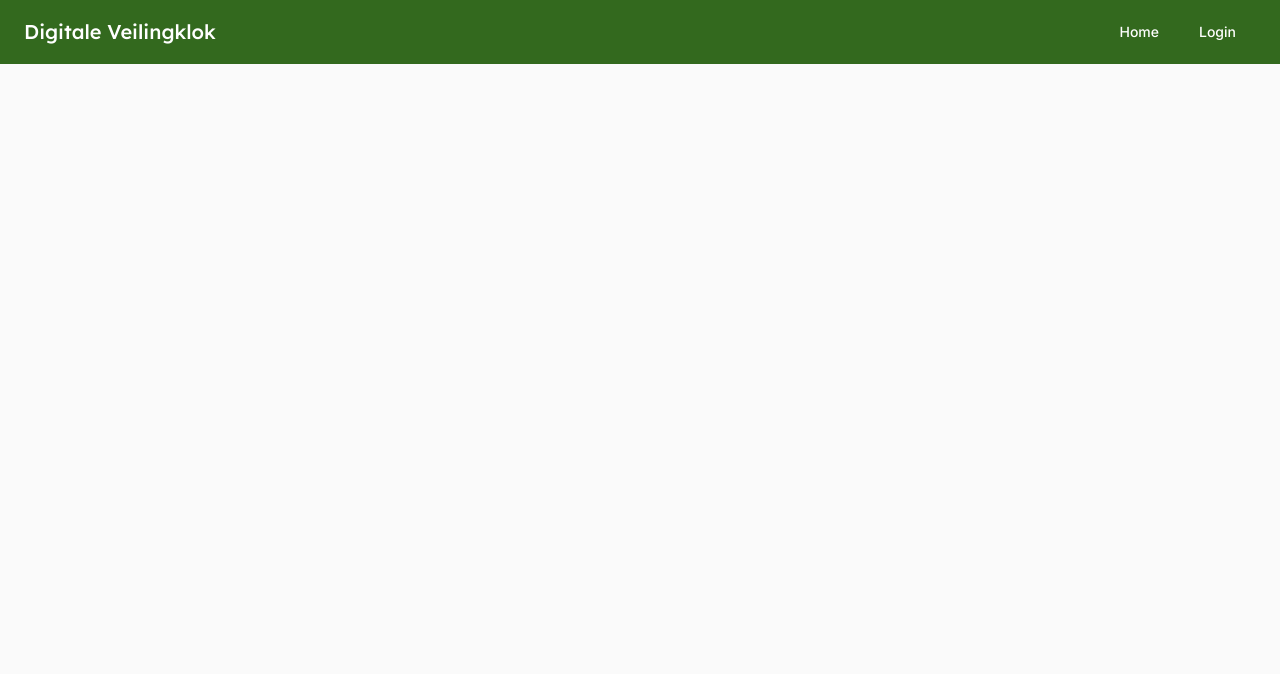
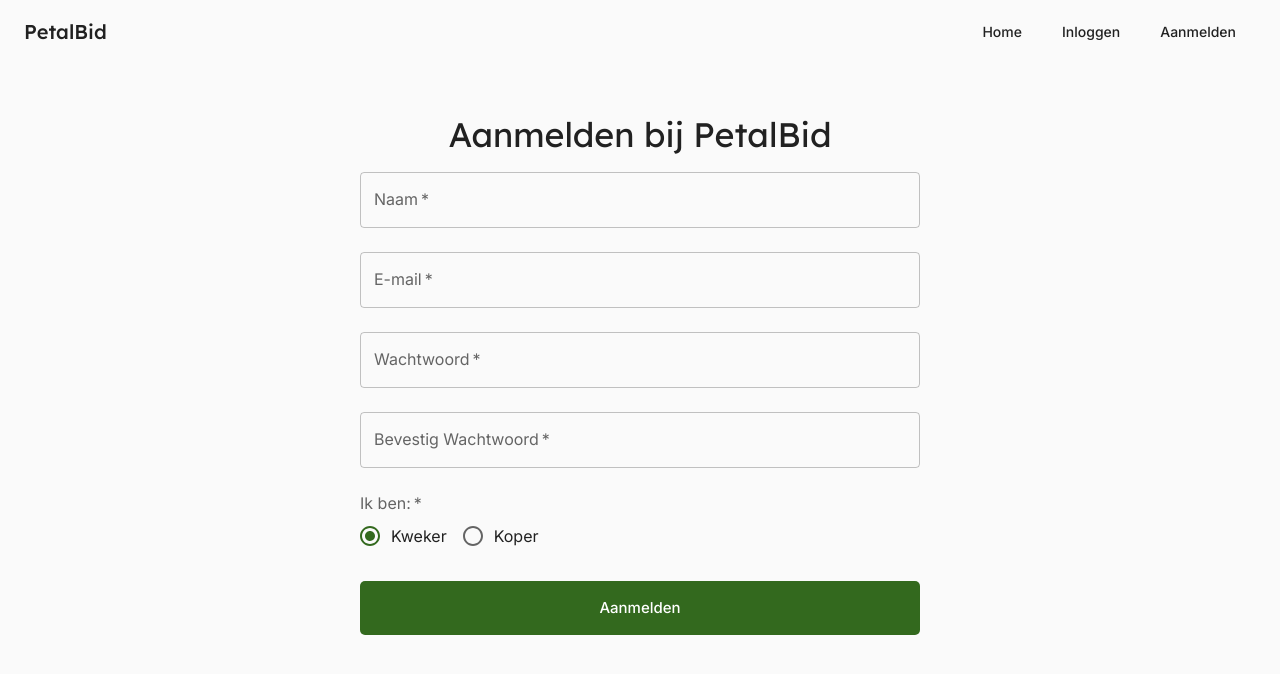
Before and after one commit to alex24106429/DigitaleVeilingklok, a React (Create React App) app in the folder client-app/: page /register in a window 1280 px wide. Shown: the top 674 px of the page. Built offline with nearby package versions, Linux system fonts and the light colour scheme.

Commit message:
update login, name, run config

```diff
--- a/client-app/src/App.tsx
+++ b/client-app/src/App.tsx
@@ -7,13 +7,17 @@ function App() {
 	return (
 		<div>
 			{/* Navigatiebalk met links */}
-			<AppBar position="static">
+			<AppBar position="static" sx={{
+				backgroundColor: (theme) => theme.palette.background.default,
+				color: (theme) => theme.palette.text.primary,
+			}}>
 				<Toolbar>
 					<Typography variant="h6" component="div" sx={{ flexGrow: 1 }}>
-						Digitale Veilingklok
+						PetalBid
 					</Typography>
 					<Button color="inherit" component={Link} to="/">Home</Button>
-					<Button color="inherit" component={Link} to="/login">Login</Button>
+					<Button color="inherit" component={Link} to="/login">Inloggen</Button>
+					<Button color="inherit" component={Link} to="/register">Aanmelden</Button>
 				</Toolbar>
 			</AppBar>
 
@@ -23,7 +27,8 @@ function App() {
 				<Route path="/" element={<HomePage />} />
 
 				{/* Als de URL '/login' is, toon de LoginPage component */}
-				<Route path="/login" element={<LoginPage />} />
+				<Route path="/login" element={<LoginPage isRegisterPage={false} />} />
+				<Route path="/register" element={<LoginPage isRegisterPage={true} />} />
 			</Routes>
 		</div>
 	);
--- a/client-app/src/pages/HomePage.tsx
+++ b/client-app/src/pages/HomePage.tsx
@@ -8,10 +8,10 @@ export function HomePage() {
 		<div>
 			<Box bgcolor={lightGreen[50]} width="100vw" padding={"50px"}>
 				<Typography variant="h2" gutterBottom color={lightGreen[900]}>
-					Welkom bij de Digitale Veilingklok
+					Welkom bij PetalBid
 				</Typography>
 				<Typography mb="20px">
-					Welkom bij de Digitale Veilingklok
+					Handel al je commerciële processen eenvoudig af op één plek. PetalBid, het wereldwijde platform voor de sierteeltsector!
 				</Typography>
 
 				<Button variant="contained" color="primary" sx={{ mr: 1 }}>
--- a/client-app/src/pages/LoginPage.tsx
+++ b/client-app/src/pages/LoginPage.tsx
@@ -1,15 +1,113 @@
-import { Box, Button, TextField, Typography } from "@mui/material";
+import { Box, Button, FormControl, FormControlLabel, FormLabel, Radio, RadioGroup, TextField, Typography } from "@mui/material";
+import { useState, FormEvent } from "react";
 
-export function LoginPage() {
+interface LoginPageProps {
+	isRegisterPage: boolean;
+}
+
+export function LoginPage({ isRegisterPage }: LoginPageProps) {
+	const [error, setError] = useState("");
+	const [name, setName] = useState("");
+	const [email, setEmail] = useState("");
+	const [password, setPassword] = useState("");
+	const [confirmPassword, setConfirmPassword] = useState("");
+	const [userType, setUserType] = useState("grower");
+
+	const handleSubmit = (event: FormEvent<HTMLFormElement>) => {
+		setError(""); // Reset de foutmelding bij elke nieuwe poging
+		event.preventDefault(); // Voorkomt dat de pagina herlaadt
+
+		if (isRegisterPage && password.length < 12) {
+			setError("Wachtwoord moet minimaal 12 karakters zijn!");
+			return;
+		}
+
+		if (isRegisterPage && password !== confirmPassword) {
+			setError("Wachtwoorden komen niet overeen!");
+			return;
+		}
+
+		console.log({
+			email,
+			password,
+			userType: isRegisterPage ? userType : undefined,
+		});
+	};
+
 	return (
 		<div>
-			<Box maxWidth="sm" margin="auto" mt="30px"padding="20px">
-			<Typography variant="h4">Inloggen</Typography>
-			<TextField label="Gebruikersnaam" margin="normal" fullWidth />
-			<TextField label="Wachtwoord" type="password" margin="normal" fullWidth />
-			<Button variant="contained" color="primary" sx={{ mt: 2 }}>
-				Login
-			</Button>
+			<Box component="form" onSubmit={handleSubmit} maxWidth="sm" margin="auto" mt="30px" padding="20px">
+				{!isRegisterPage ? (
+					<Typography variant="h4" align="center">Inloggen bij PetalBid</Typography>
+				) : (
+					<>
+						<Typography variant="h4" align="center">Aanmelden bij PetalBid</Typography>
+						<TextField
+							label="Naam"
+							margin="normal"
+							fullWidth
+							required
+							value={name}
+							onChange={(e) => setName(e.target.value)}
+						/>
+					</>
+				)}
+
+				<TextField
+					label="E-mail"
+					type="email"
+					margin="normal"
+					fullWidth
+					required
+					value={email}
+					onChange={(e) => setEmail(e.target.value)}
+				/>
+				<TextField
+					label="Wachtwoord"
+					type="password"
+					margin="normal"
+					fullWidth
+					required
+					value={password}
+					onChange={(e) => setPassword(e.target.value)}
+				/>
+				{isRegisterPage && (
+					<>
+						<TextField
+							label="Bevestig Wachtwoord"
+							type="password"
+							margin="normal"
+							fullWidth
+							required
+							value={confirmPassword}
+							onChange={(e) => setConfirmPassword(e.target.value)}
+						/>
+						<FormControl required margin="normal">
+							<FormLabel id="user-type-label">Ik ben:</FormLabel>
+							<RadioGroup
+								row
+								aria-labelledby="user-type-label"
+								value={userType}
+								onChange={(e) => setUserType(e.target.value)}
+							>
+								<FormControlLabel value="grower" control={<Radio />} label="Kweker" />
+								<FormControlLabel value="buyer" control={<Radio />} label="Koper" />
+							</RadioGroup>
+						</FormControl>
+					</>
+				)}
+
+				{error && (
+					<Typography color="error" align="center" style={{ marginTop: '10px' }}>
+						{error}
+					</Typography>
+				)}
+
+				<Box display="flex" justifyContent="center" mt={2}>
+					<Button type="submit" variant="contained" color="primary" size="large" fullWidth>
+						{isRegisterPage ? "Aanmelden" : "Inloggen"}
+					</Button>
+				</Box>
 			</Box>
 		</div>
 	);
--- a/client-app/src/theme.ts
+++ b/client-app/src/theme.ts
@@ -58,7 +58,7 @@ const theme = createTheme({
 				},
 				sizeLarge: {
 					padding: '14px 30px',
-					borderRadius: '50px'
+					borderRadius: '5px'
 				},
 			},
 		},
```
